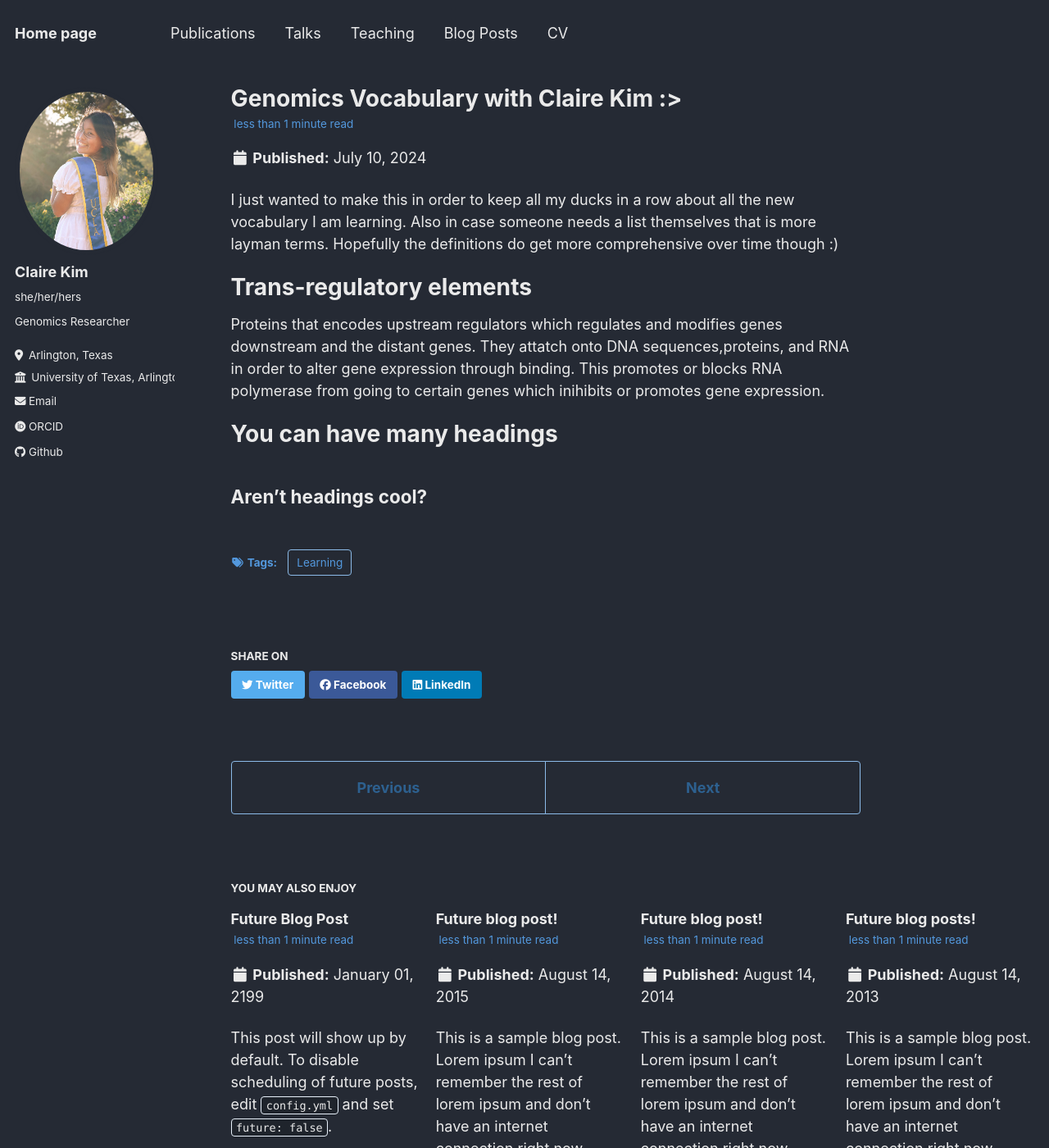
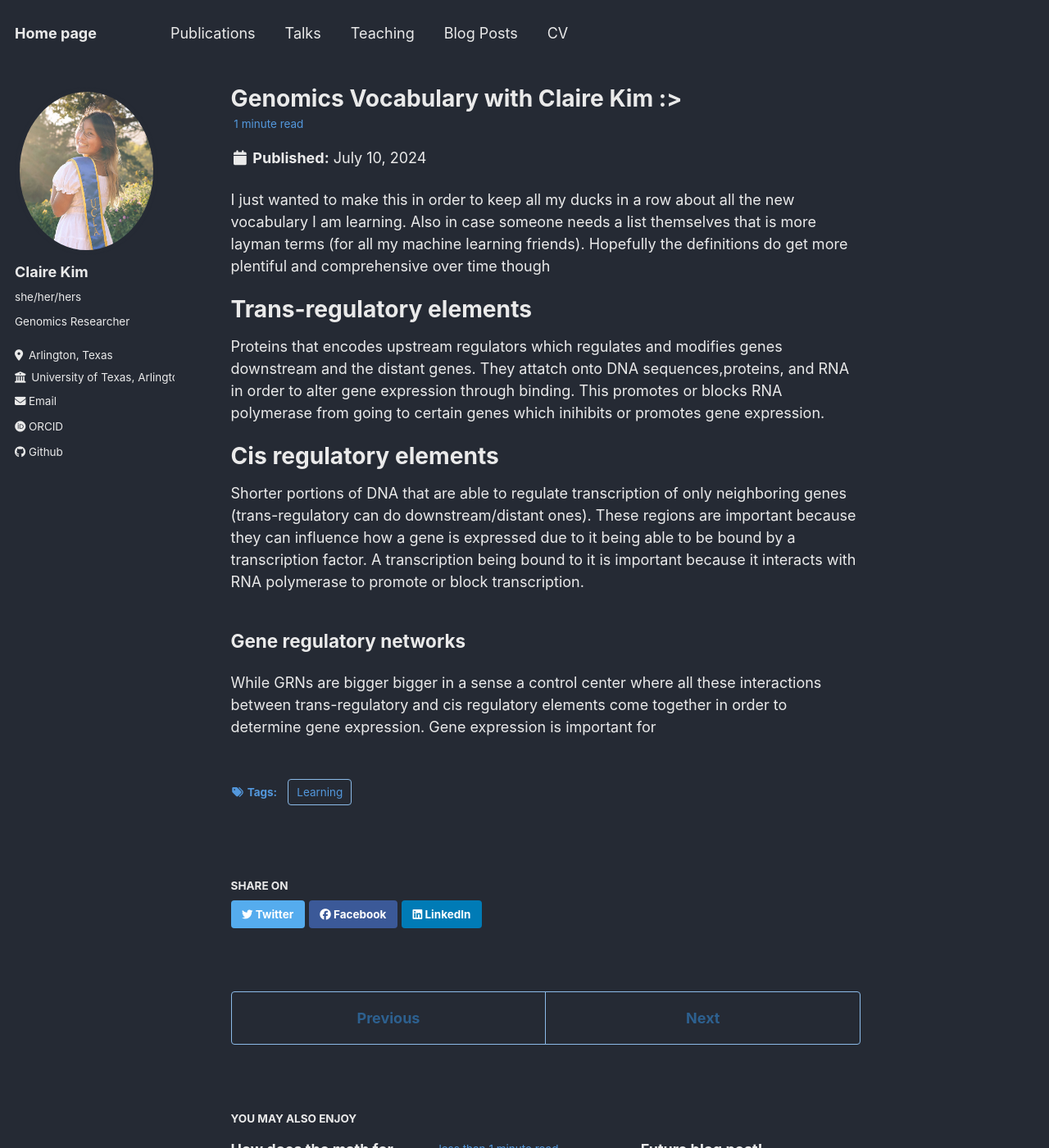
Before and after one commit to ckim0306/ckim0306.github.io, a Jekyll site: the page built from _posts/2012-08-14-blog-post-1.md, in a window 1280 px wide and 1400 px high. Shown: the whole window at 82% size. Built offline with Jekyll 4.4.1, drawn with Linux system fonts in a browser that asks for light colours; some web fonts are replaced; some of the changed text lies outside the part shown.

Commit message:
Adding onto my blog

```diff
--- a/_config.yml
+++ b/_config.yml
@@ -42,7 +42,6 @@ author:
 teaser                   :  # filename of teaser fallback teaser image placed in /images/, .e.g. "500x300.png"
 breadcrumbs              : false # true, false (default)
 words_per_minute         : 160
-future                   : false
 read_more                : "disabled" # if enabled, adds "Read more" links to excerpts
 talkmap_link             : false #change to true to add link to talkmap on talks page
 comments:
--- a/_posts/2012-08-14-blog-post-1.md
+++ b/_posts/2012-08-14-blog-post-1.md
@@ -5,14 +5,16 @@ permalink: /posts/2012/08/blog-post-1/
 tags:
   - Learning
 ---
-I just wanted to make this in order to keep all my ducks in a row about all the new vocabulary I am learning. Also in case someone needs a list themselves that is more layman terms. Hopefully the definitions do get more comprehensive over time though :)
+I just wanted to make this in order to keep all my ducks in a row about all the new vocabulary I am learning. Also in case someone needs a list themselves that is more layman terms (for all my machine learning friends). Hopefully the definitions do get more plentiful and comprehensive over time though
 
 Trans-regulatory elements
 ======
 Proteins that encodes upstream regulators which regulates and modifies genes downstream and the distant genes. They attatch onto DNA sequences,proteins, and RNA in order to alter gene expression through binding. This promotes or blocks RNA polymerase from going to certain genes which inihibits or promotes gene expression.
 
-You can have many headings
+Cis regulatory elements
 ======
+Shorter portions of DNA that are able to regulate transcription of only neighboring genes (trans-regulatory can do downstream/distant ones). These regions are important because they can influence how a gene is expressed due to it being able to be bound by a transcription factor. A transcription being bound to it is important because it interacts with RNA polymerase to promote or block transcription.
 
-Aren't headings cool?
+Gene regulatory networks
 ------
+While GRNs are bigger bigger in a sense a control center where all these interactions between trans-regulatory and cis regulatory elements come together in order to determine gene expression. Gene expression is important for
--- a/_posts/2013-08-14-blog-post-2.md
+++ b/_posts/2013-08-14-blog-post-2.md
@@ -1,20 +1,42 @@
 ---
-title: 'Future blog posts!'
-date: 2013-08-14
+title: 'How does the math for DeSeq2 work (library normalization)?'
+date: 2024-07-21
 permalink: /posts/2013/08/blog-post-2/
 tags:
-  - cool posts
-  - category1
-  - category2
+  - Math
+  - Learning
+  - Deseq2
 ---
 
-This is a sample blog post. Lorem ipsum I can't remember the rest of lorem ipsum and don't have an internet connection right now. Testing testing testing this blog post. Blog posts are cool.
+For this blog post I took inspiration from [DeSeq2 Library Normalization](https://www.youtube.com/watch?v=UFB993xufUU&ab_channel=StatQuestwithJoshStarmer). I just could not find the math for DeSeq2 written out simply thus I wrote this.
 
-Headings are cool
+Now for the content. Why do we even use DeSeq2?
+
+DeSeq2 is very useful due to adjusting for differences in library sizes (raw counts) due to differing sequencing depth. For example if my accessory venom gland has 700 reads but my main venom gland has 2,000 DeSeq2 is able to accomodate that.
+
+Another reason Deseq2 is very useful is that it can adjust for differential expression among different tissue types such as my accessory vs main venom gland. This can be because certain genes might naturally be more expressed in accessory compared to the main venom gland thus normalizing it and getting an accurate differential expression is important.
+
+
+Step 1
+======
+DeSeq2 takes the raw library counts and takes the log of each sample.
+
+Here we will start out with the raw count table and transform it by putting each number of these numbers through log(e).
+
+Both tables were made using LaTeX
+
+<br/><img src='/images/DeSeq2_table.png'>
+
+
+When all the numbers are put through latex it leads to the table below
+
+<br/> <img src='/images/DeSeq2_logtable.png'>
+
+Step 2
 ======
 
-You can have many headings
+
+
+
+Step 3
 ======
-
-Aren't headings cool?
-------
--- a/_posts/2015-08-14-blog-post-4.md
+++ b/_posts/2015-08-14-blog-post-4.md
@@ -1,5 +1,5 @@
 ---
-title: 'Future blog post!'
+title: ''
 date: 2015-08-14
 permalink: /posts/2012/08/blog-post-4/
 tags:
--- a/_posts/2199-01-01-future-post.md
+++ /dev/null
@@ -1,11 +0,0 @@
----
-title: 'Future Blog Post'
-date: 2199-01-01
-permalink: /posts/2012/08/blog-post-4/
-tags:
-  - cool posts
-  - category1
-  - category2
----
-
-This post will show up by default. To disable scheduling of future posts, edit `config.yml` and set `future: false`.
```
